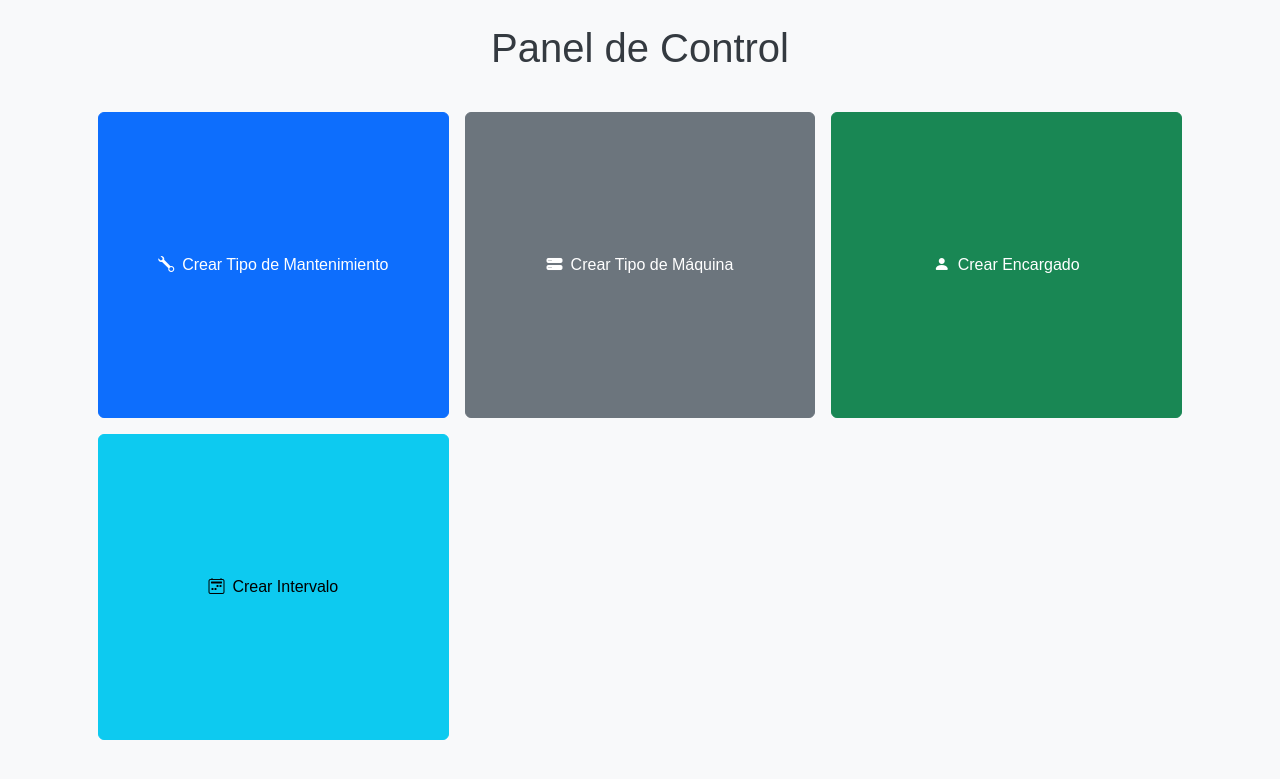
After one commit to frangcisneros/mantenimiento-programado, a Django app: page /admin-panel/ in a window 1280 px wide. The commit adds this page. Shown: the top 779 px of the page. Run offline with Django 5.2, Linux system fonts and the light colour scheme.

Commit message:
panel de administracion para crear cosas mas crear tipo de maquina desde web

```diff
--- /dev/null
+++ b/mantenimiento/templates/admin_panel.html
@@ -0,0 +1,31 @@
+{% extends 'base.html' %}
+{% block title %}Panel de Control{% endblock %}
+
+{% block content %}
+<h1 class="text-center my-4">Panel de Control</h1>
+
+<div class="dashboard-grid d-grid gap-3" style="
+      grid-template-columns:
+        repeat(auto-fit, minmax(var(--btn-min-width, 180px), 1fr));
+      grid-auto-rows: minmax(var(--btn-min-height, 100px), auto);
+      height: calc(100vh - 140px);
+      padding: 1rem;
+    ">
+    <a href="{% url 'crear-tipo-mantenimiento' %}" class="btn btn-primary btn-dashboard">
+        <i class="bi bi-wrench me-2"></i>
+        Crear Tipo de Mantenimiento
+    </a>
+    <a href="{% url 'crear-tipo-maquina' %}" class="btn btn-secondary btn-dashboard">
+        <i class="bi bi-hdd-stack-fill me-2"></i>
+        Crear Tipo de Máquina
+    </a>
+    <a href="{% url 'crear-encargado' %}" class="btn btn-success btn-dashboard">
+        <i class="bi bi-person-fill me-2"></i>
+        Crear Encargado
+    </a>
+    <a href="{% url 'crear-intervalo' %}" class="btn btn-info btn-dashboard">
+        <i class="bi bi-calendar2-week me-2"></i>
+        Crear Intervalo
+    </a>
+</div>
+{% endblock %}
--- a/mantenimiento/templates/panel_control.html
+++ b/mantenimiento/templates/panel_control.html
@@ -45,5 +45,9 @@
         <i class="bi bi-gear-fill me-2"></i>
         Ver Mantenimientos
     </a>
+    <a href="{% url 'admin-panel' %}" class="btn btn-light btn-dashboard">
+        <i class="bi bi-person-circle me-2"></i>
+        Opciones de Administrador
+    </a>
 </div>
 {% endblock %}
--- a/mantenimiento/urls.py
+++ b/mantenimiento/urls.py
@@ -28,6 +28,8 @@ from .views.web import (
     crear_tipo_mantenimiento,
     crear_intervalo,
     crear_encargado,
+    admin_panel,
+    crear_tipo_maquina,
 )
 
 router = DefaultRouter()
@@ -54,6 +56,7 @@ urlpatterns = [
     path("crear-mantenimiento/", crear_mantenimiento, name="crear-mantenimiento"),
     path("crear-maquina-1/", crear_maquina_1, name="crear-maquina_1"),
     path("crear-maquina/", crear_maquina, name="crear_maquina"),
+    path("crear-tipo-maquina/", crear_tipo_maquina, name="crear-tipo-maquina"),
     path("crear-maquina-2/", crear_maquina_2, name="crear-maquina_2"),
     path("crear-tarea/", crear_tarea, name="crear-tarea"),
     path("ver-inventario/", ver_inventario, name="ver-inventario"),
@@ -62,4 +65,5 @@ urlpatterns = [
     path("ver-maquina-2/", ver_maquina_2, name="ver-maquinas-2"),
     path("ver-tarea/", ver_tarea, name="ver-tarea"),
     path("crear-encargado/", crear_encargado, name="crear-encargado"),
+    path("admin-panel/", admin_panel, name="admin-panel"),
 ]
--- a/mantenimiento/views/web.py
+++ b/mantenimiento/views/web.py
@@ -6,6 +6,7 @@ from ..forms import (
     TipoMantenimientoForm,
     IntervaloForm,
     EncargadoForm,
+    TipoMaquinaForm,
 )
 from ..services import MaquinasService, MantenimientoService, TareaService
 
@@ -80,6 +81,17 @@ def crear_encargado(request):
     return render(request, "crear_encargado.html", {"form": form})
 
 
+def crear_tipo_maquina(request):
+    if request.method == "POST":
+        form = TipoMaquinaForm(request.POST)
+        if form.is_valid():
+            nuevo = form.save()
+            return redirect("panel-control")
+    else:
+        form = TipoMaquinaForm()
+    return render(request, "crear_tipo_maquina.html", {"form": form})
+
+
 def listar_maquinas(request):
     maquinas_service = MaquinasService()
     maquinas = maquinas_service.obtener_maquinas()
@@ -120,3 +132,7 @@ def ver_tarea(request):
     tarea_service = TareaService()
     tareas = tarea_service.obtener_tareas()
     return render(request, "ver_tarea.html", {"tareas": tareas})
+
+
+def admin_panel(request):
+    return render(request, "admin_panel.html")
```
Also changed, not shown: mantenimiento/forms.py (+11 -0 lines), mantenimiento/templates/crear_tipo_maquina.html (added, +19 -0 lines).
